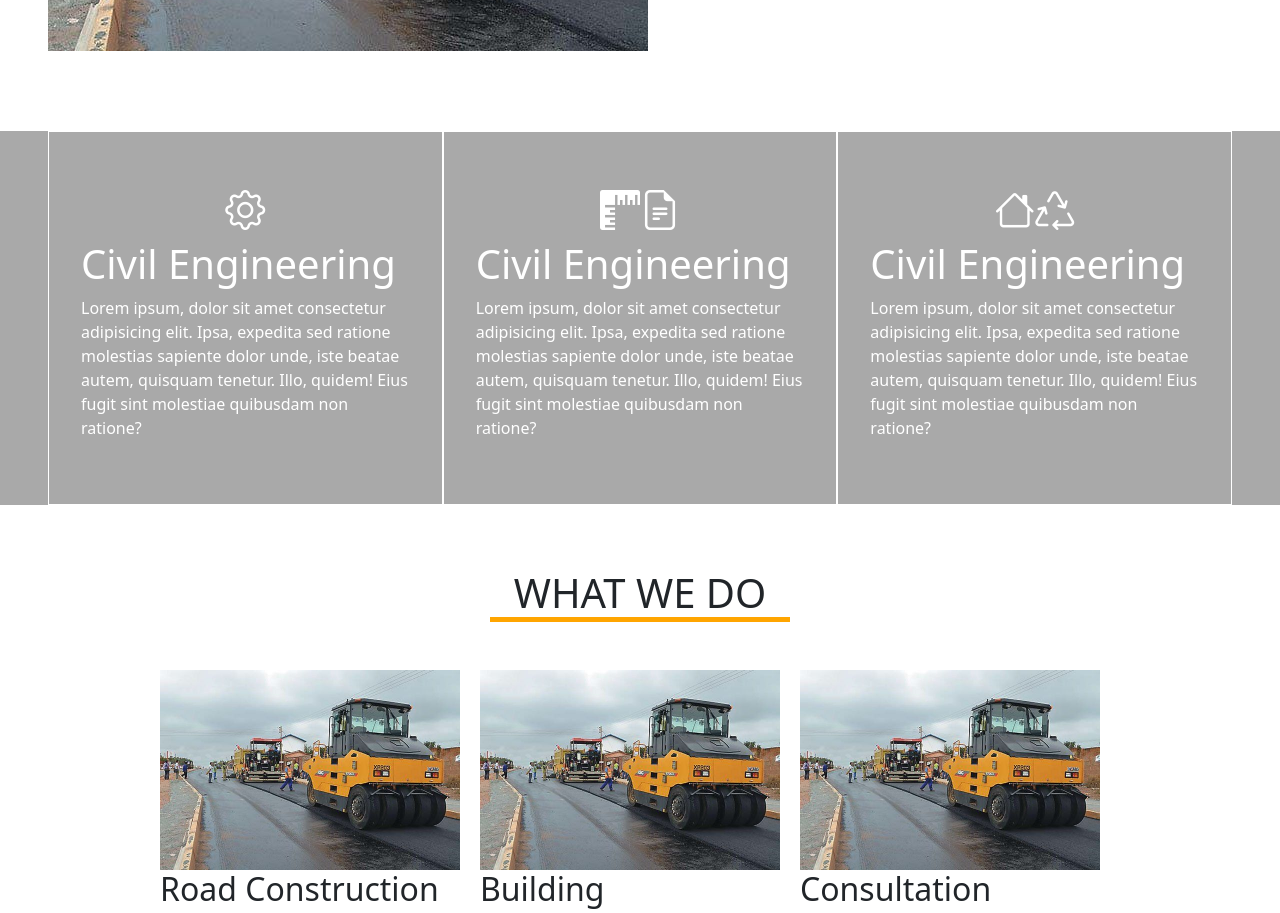
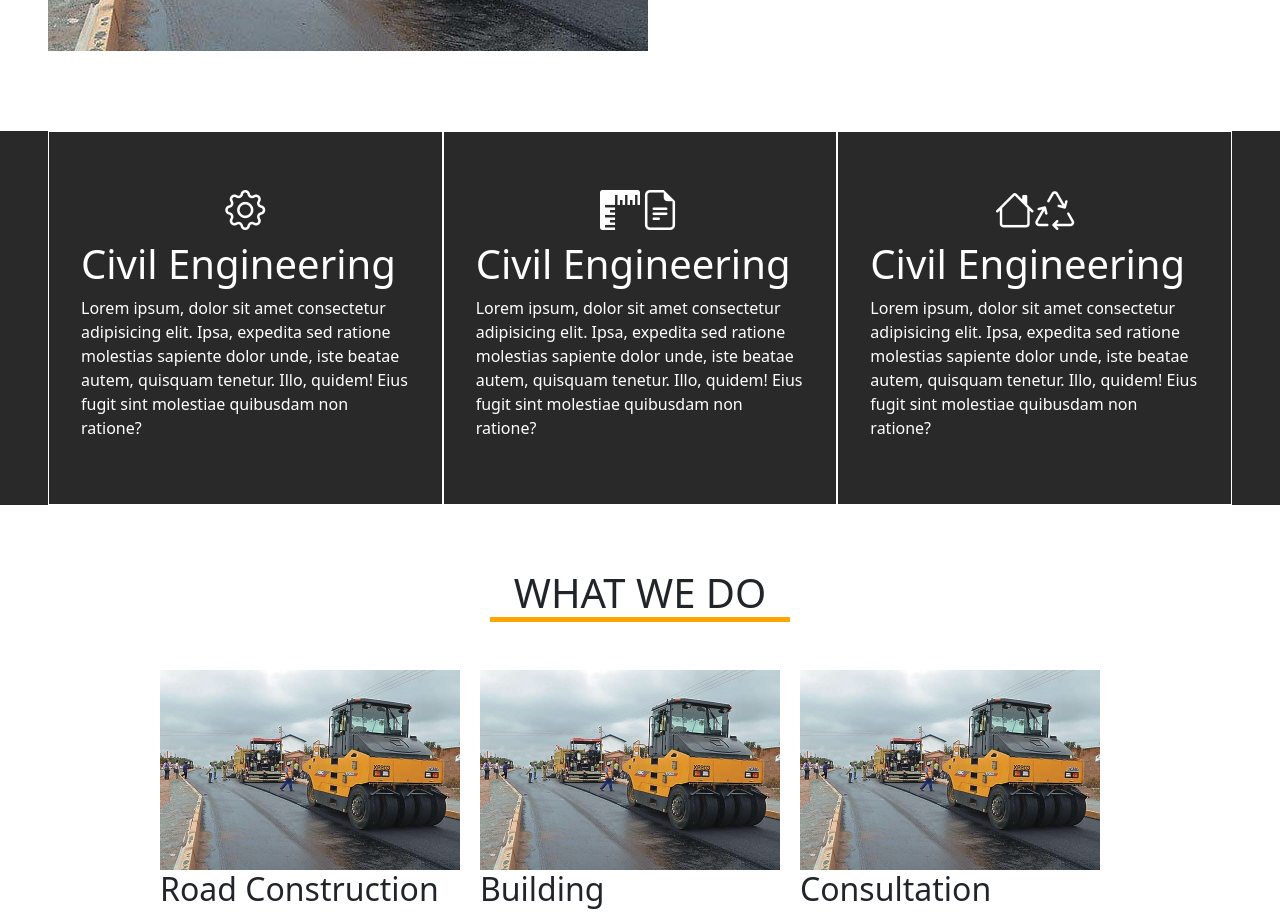
Before and after one commit to Funshito/Tophem-construction, a React (Vite) app in the folder tophem-construction/: page / in a window 1280 px wide. Shown: the part 1340-2253 px from the top of the page. Built offline with nearby package versions, Linux system fonts and the light colour scheme.

Commit message:
img chnages

```diff
--- a/tophem-construction/src/App.css
+++ b/tophem-construction/src/App.css
@@ -119,7 +119,7 @@ a i{
 .short-info{
   display: flex;
   grid: row;
-  background: #a9a9a9;
+  background: #292929;
   padding: 0 3rem;
   color: white;
 }
@@ -282,7 +282,7 @@ a i{
 
   }
   .about div img{
-    width: 350px;
+    width: 400px;
     justify-self: center;
     margin-bottom: 2rem;
   }
```
